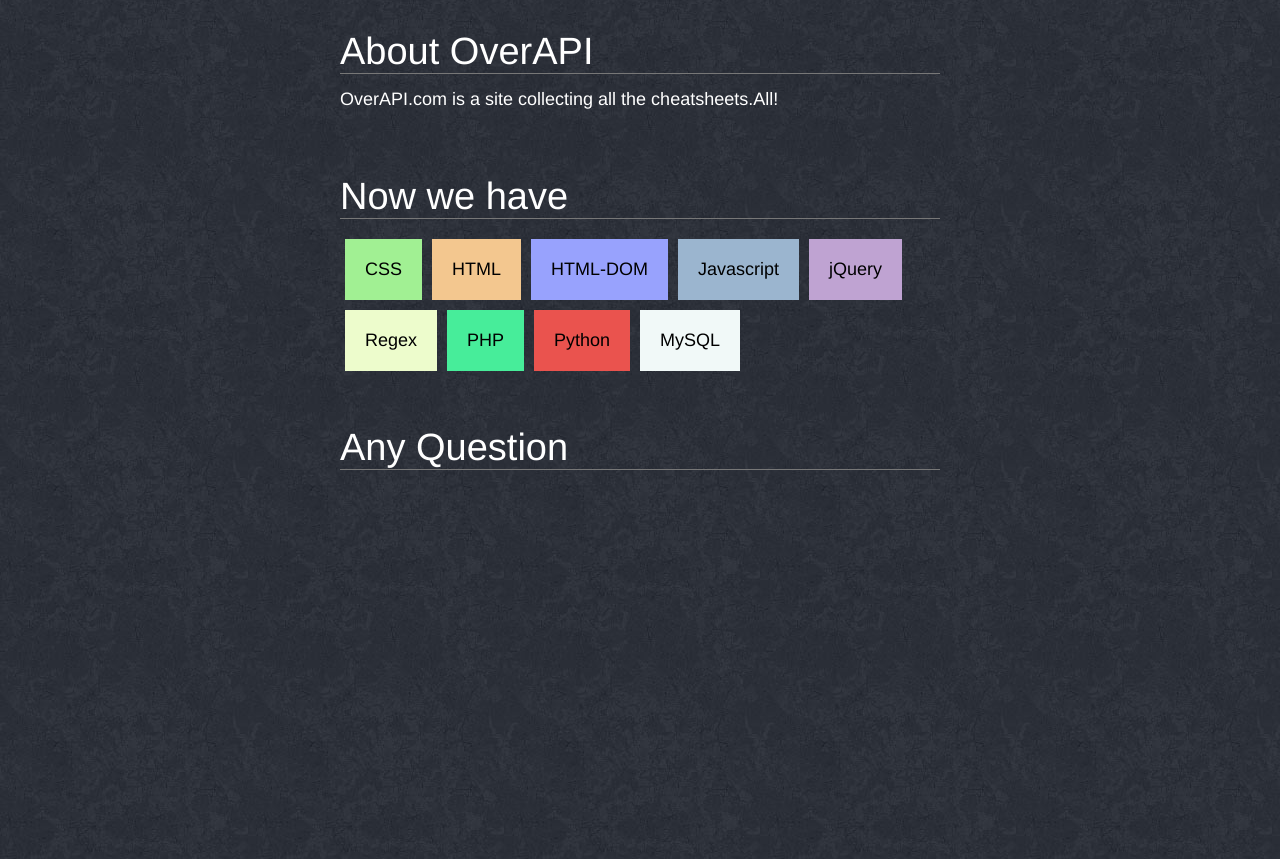
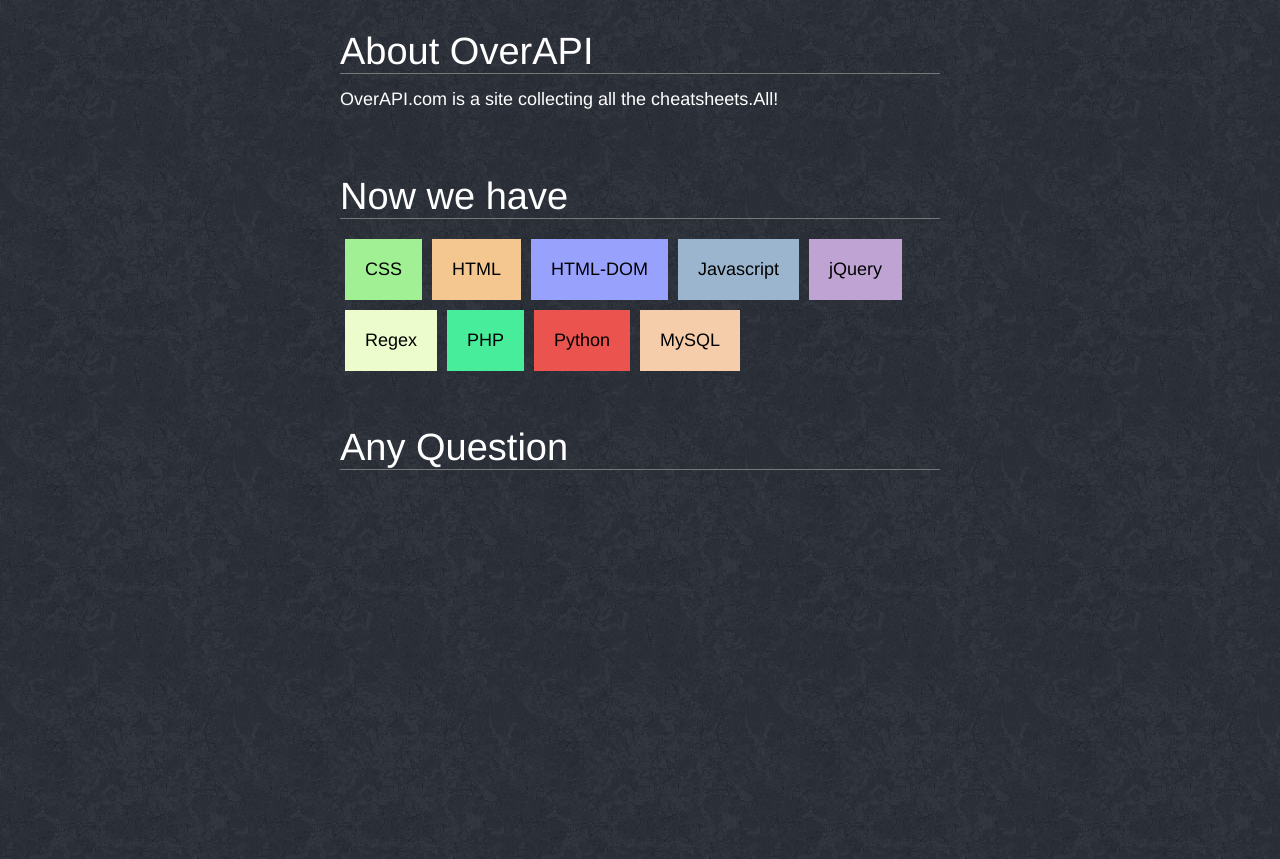
Before and after one commit to code9media/overthecs.github.io, a Jekyll site: the page index.html, which Jekyll copies as it is, in a window 1280 px wide. Shown: the top 859 px of the page. Built offline with Jekyll 4.4.1, drawn with Linux system fonts in a browser that asks for light colours; Markdown is read by kramdown in place of the engine named in the settings; comment, search, counter and statistics services are not loaded.

Commit message:
update mysql

```diff
--- a/index.html
+++ b/index.html
@@ -29,7 +29,7 @@
                 <li style="background-color:#edfccc"><a href="/regex">Regex</a></li>
                 <li style="background-color:#47ed9a"><a href="/php">PHP</a></li>
                 <li style="background-color:#ea534e"><a href="/python">Python</a></li>
-                <li style="background-color:#f1f9f8"><a href="/mysql">MySQL</a></li>
+                <li style="background-color:#f5cdaa"><a href="/mysql">MySQL</a></li>
             </ul>
             <h2 class="index-title">Any Question</h2>
             <div id="disqus_thread"></div>
```
